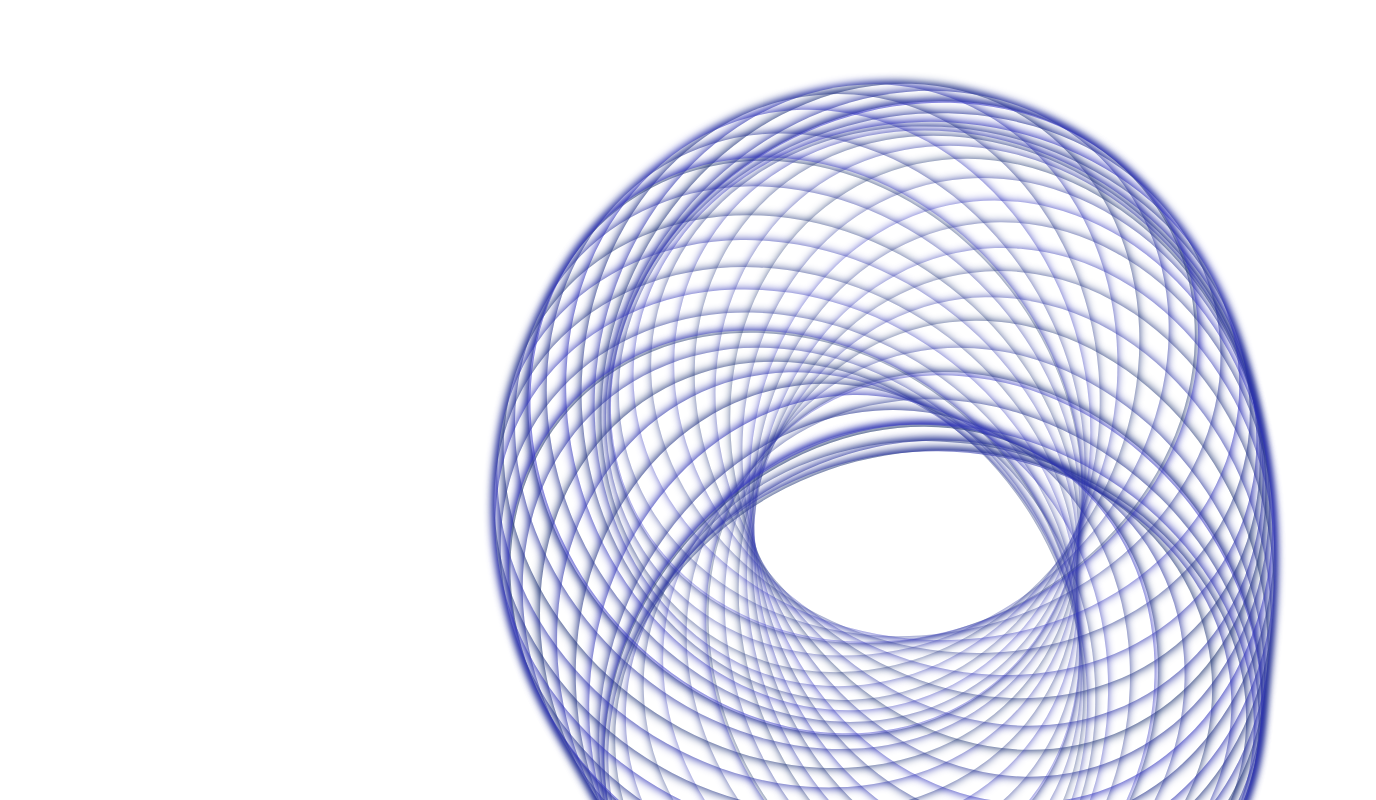
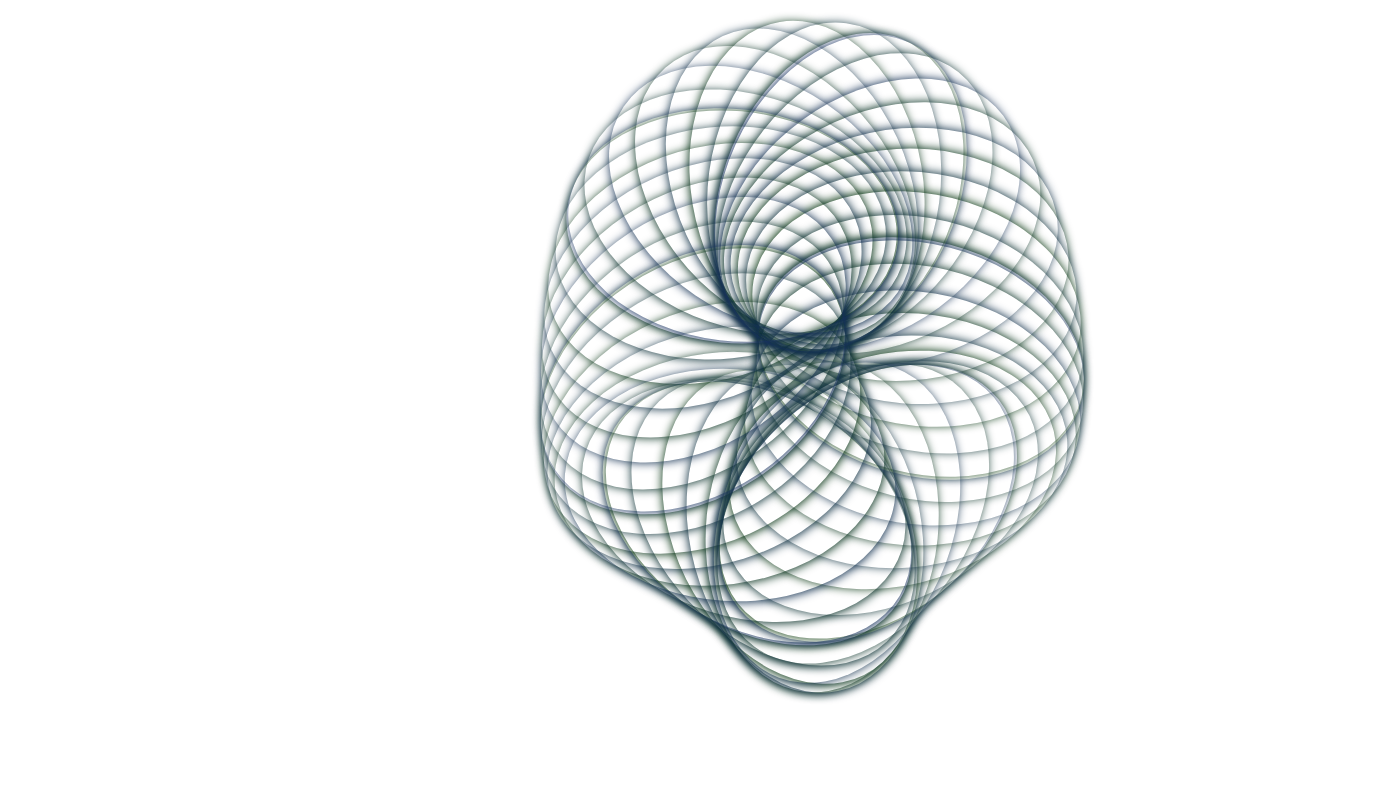
Before and after one commit to risingBirdSong/css_play, a React (Vite) app: page / in a window 1280 px wide. Shown: the top 800 px of the page, 1376 px wide, since content can reach past the window. Built offline with nearby package versions, Linux system fonts and the light colour scheme.

Commit message:
simple and nice animation

```diff
--- a/componenents/Flower.tsx
+++ b/componenents/Flower.tsx
@@ -3,31 +3,30 @@ import { useState, useEffect } from "react";
 import Pedal from "./Pedal";
 const Flower = () => {
   const [n, setN] = useState(50);
-  console.log("n", n);
+  const [counter, setCounter] = useState(1);
   const [backAndForth, setbackAndForth] = useState(1);
-  console.log("back and forth", backAndForth);
+  const [delay, setDelay] = useState(10);
+  const [clearTimer, setClearTimer] = useState(false);
+  // console.log("back and forth", backAndForth);
+  const [rising, setRising] = useState(true);
 
-  const [rising, setRising] = useState(true);
-  let [nums, setNums] = useState([...Array(n).keys()].slice(n - 99));
+  let [nums, setNums] = useState([...Array(n).keys()]);
   const [restart, setRestart] = useState(false);
+
   useEffect(() => {
-    const timer = setInterval(() => {
-      setN((preV) => preV + 1);
-      if (backAndForth >= 50) {
-        setRising((prev) => !prev);
-      } else if (backAndForth <= 0) {
-        setRising((prev) => !prev);
+    const timing = setTimeout(() => {
+      setN((prev) => ++prev);
+      if (n % 10 === 0) {
+        let stop = true;
       }
-      if (rising) {
-        setbackAndForth((prev) => ++prev);
-      } else if (!rising) {
-        setbackAndForth((prev) => --prev);
+      if (n > 2000) {
+        setClearTimer(true);
       }
-      setNums([...Array(n).keys()].map((num) => num + n).slice(n - 99));
-    }, 40);
-    // clearing interval
-    return () => clearInterval(timer);
-  }, []);
+    }, delay);
+    if (clearTimer) {
+      return clearTimeout(timing);
+    }
+  }, [n]);
 
   return (
     <div
```
Also changed, not shown: 2 other files (tests, documents, lock files or other folders).
